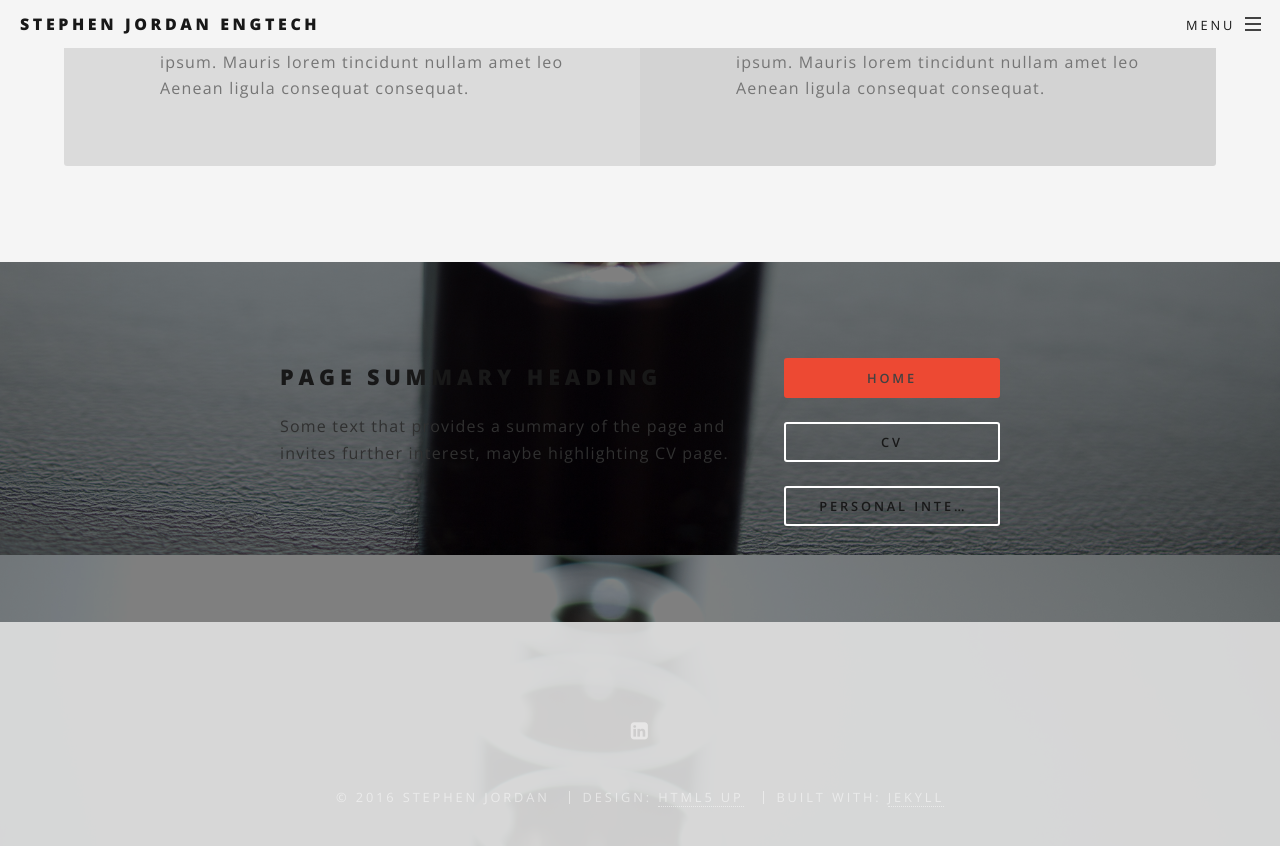
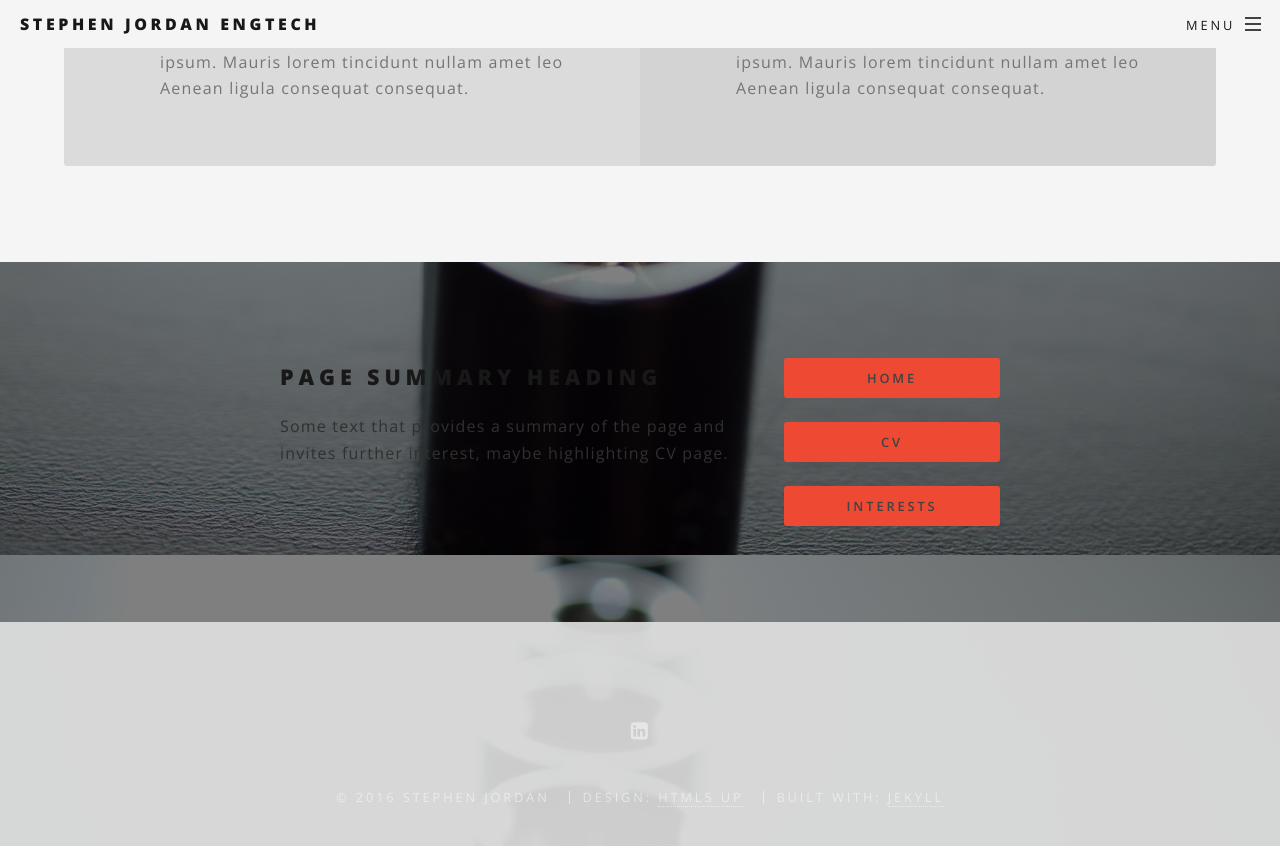
Before and after one commit to SJJUK/SJJUK.github.io, a Jekyll site: the page built from index.html, in a window 1280 px wide and 900 px high, scrolled down 3285 px. Shown: the top 846 px of the window. Built offline with Jekyll 4.4.1, drawn with Linux system fonts in a browser that asks for light colours.

Commit message:
Update index.html

```diff
--- a/index.html
+++ b/index.html
@@ -97,8 +97,8 @@ layout: landing
 							</header>
 							<ul class="actions vertical">
 								<li><a href="#" class="button fit special">Home</a></li>
-								<li><a href="#" class="button fit">CV</a></li>
-								<li><a href="#" class="button fit">Personal Interests</a></li>
+								<li><a href="#" class="button fit special">CV</a></li>
+								<li><a href="personal interests.html" class="button fit special">Interests</a></li>
 							</ul>
 						</div>
 					</section>
```
